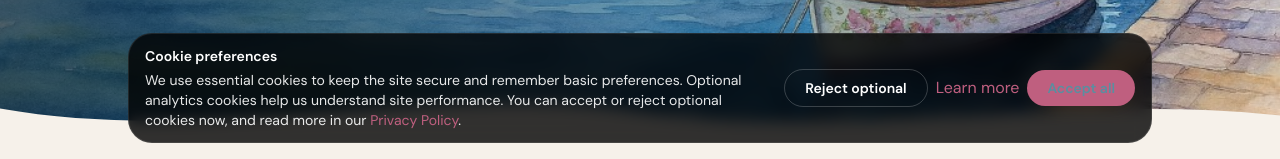
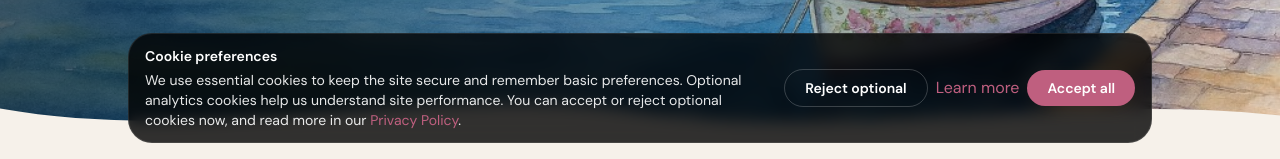
Before and after one commit to pinkrach/BellaPortoFoundation, a React (Vite) app in the folder frontend/: page / in a window 1280 px wide. Shown: the part 641-800 px from the top of the page. Built offline with nearby package versions, Linux system fonts and the light colour scheme; no server answers; the HTML template or start-up script is replaced by a standard one.

Commit message:
security: implemented credential isolation and UI accessibility fixes

```diff
--- a/frontend/src/components/CookieBanner.tsx
+++ b/frontend/src/components/CookieBanner.tsx
@@ -71,7 +71,7 @@ export const CookieBanner = () => {
             <button
               type="button"
               onClick={() => handleConsent("accepted")}
-              className="rounded-full bg-accent px-5 py-2 text-sm font-semibold text-primary shadow-warm transition-transform hover:scale-[1.02]"
+              className="rounded-full bg-accent px-5 py-2 text-sm font-semibold text-white shadow-warm transition-colors hover:brightness-95 hover:shadow-md active:brightness-90 focus-visible:outline-none focus-visible:ring-2 focus-visible:ring-white/80 focus-visible:ring-offset-2 focus-visible:ring-offset-black/80"
             >
               Accept all
             </button>
```
